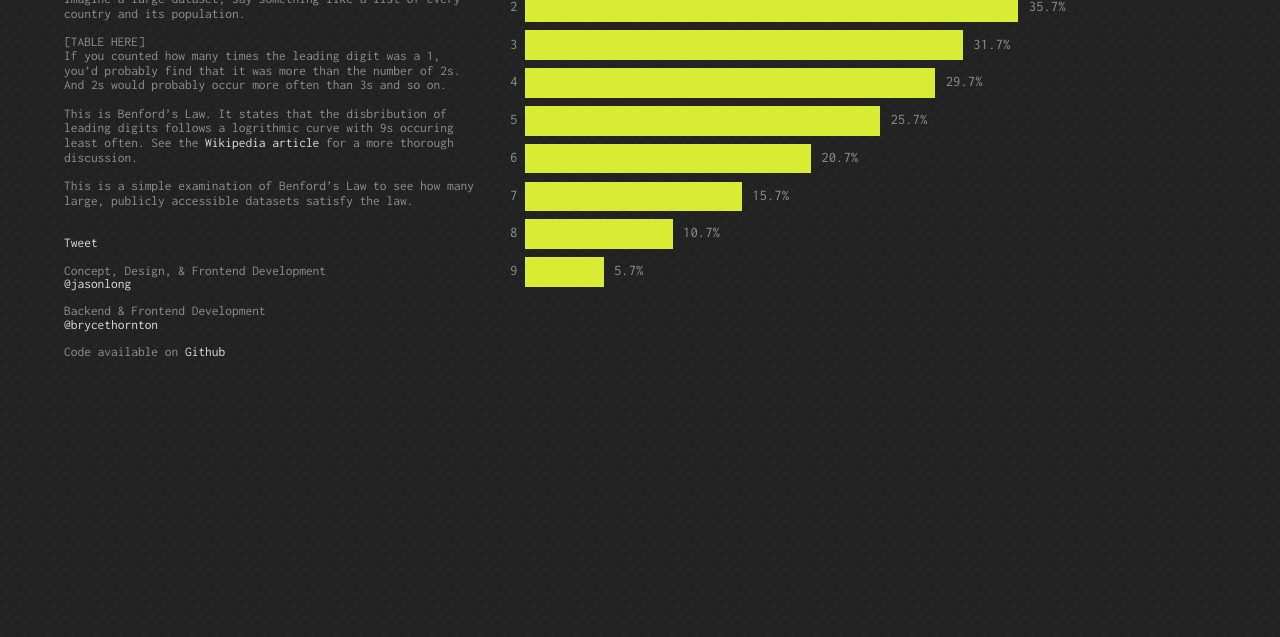
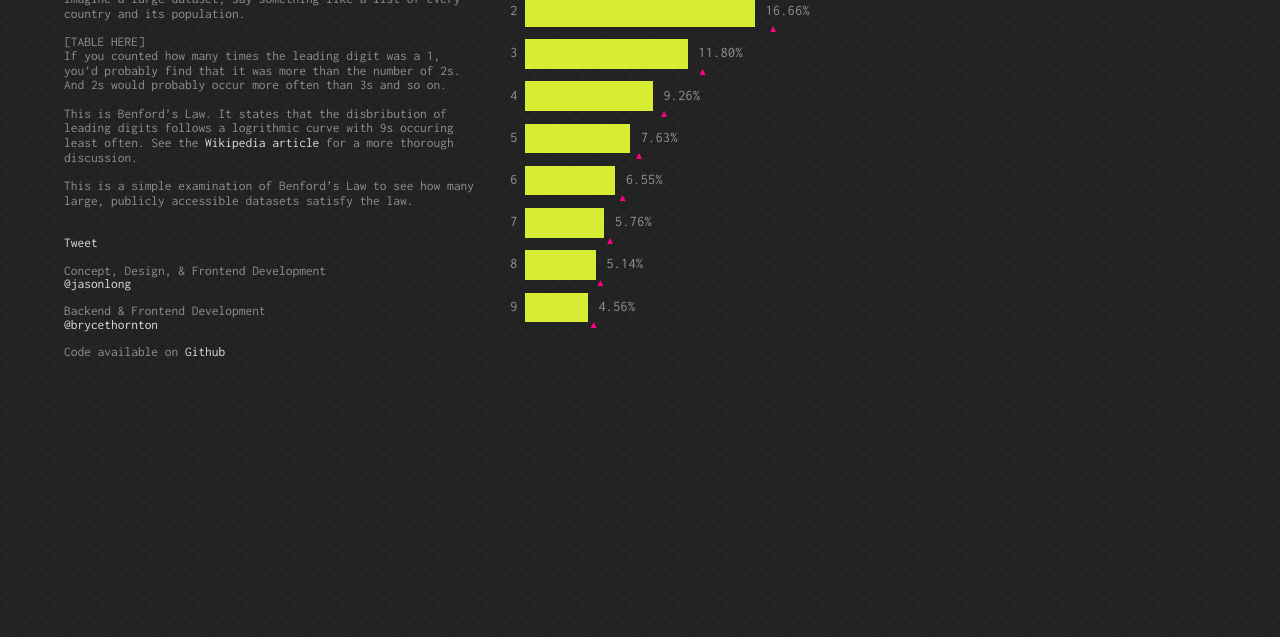
Before and after one commit to jasonlong/benfords-law, a plain HTML site: page index.html in a window 1280 px wide. Shown: the part 163-800 px from the top of the page. Drawn offline with nearby package versions, Linux system fonts and the light colour scheme.

Commit message:
added benford markers

```diff
--- a/css/sass/screen.scss
+++ b/css/sass/screen.scss
@@ -6,6 +6,7 @@
 $highlight_color: #d7ec33;
 $text_color: #8f8f8f;
 $link_color: #dcdcdc;
+$marker_color: #fe0086;
 
 $golden_ratio_small: 38%;
 $golden_ratio_large: 62%;
@@ -91,7 +92,7 @@ ol#chart {
   margin-top: 0.4em;
   li {
     position: relative;
-    margin-bottom: 0.5em;
+    margin-bottom: 0.8em;
     font-size: 1.1em;
     line-height: 2;
 
@@ -105,6 +106,15 @@ ol#chart {
       height: 2em;
       background-color: $highlight_color;
       margin-right: 0.7em;
+    }
+
+    b {
+      line-height: 1;
+      position: absolute;
+      bottom: -0.8em;
+      font-family: "Helvetica Neue", arial, sans-serif;
+      font-size: 70%;
+      color: $marker_color;
     }
   }
 }
--- a/index.html
+++ b/index.html
@@ -57,40 +57,31 @@
 
       <ol id="chart">
         <li>
-          <span class="digit">1</span>
-          <span class="fill" data-value="39.7"></span>
+          <span class="fill" data-value="32.62"></span>
         </li>
         <li>
-          <span class="digit">2</span>
-          <span class="fill" data-value="35.7"></span>
+          <span class="fill" data-value="16.66"></span>
         </li>
         <li>
-          <span class="digit">3</span>
-          <span class="fill" data-value="31.7"></span>
+          <span class="fill" data-value="11.80"></span>
         </li>
         <li>
-          <span class="digit">4</span>
-          <span class="fill" data-value="29.7"></span>
+          <span class="fill" data-value="9.26"></span>
         </li>
         <li>
-          <span class="digit">5</span>
-          <span class="fill" data-value="25.7"></span>
+          <span class="fill" data-value="7.63"></span>
         </li>
         <li>
-          <span class="digit">6</span>
-          <span class="fill" data-value="20.7"></span>
+          <span class="fill" data-value="6.55"></span>
         </li>
         <li>
-          <span class="digit">7</span>
-          <span class="fill" data-value="15.7"></span>
+          <span class="fill" data-value="5.76"></span>
         </li>
         <li>
-          <span class="digit">8</span>
-          <span class="fill" data-value="10.7"></span>
+          <span class="fill" data-value="5.14"></span>
         </li>
         <li>
-          <span class="digit">9</span>
-          <span class="fill" data-value="5.7"></span>
+          <span class="fill" data-value="4.56"></span>
         </li>
       </ol>
     </section>
--- a/js/app.js
+++ b/js/app.js
@@ -1,18 +1,36 @@
 (function() {
-  var adjustFooter, fillChart;
+  var BENFORD_VALUES, adjustFooter, fillChart, placeBenfordMarkers;
+  BENFORD_VALUES = {
+    1: 30.1,
+    2: 17.6,
+    3: 12.5,
+    4: 9.7,
+    5: 7.9,
+    6: 6.7,
+    7: 5.8,
+    8: 5.1,
+    9: 4.6
+  };
+  $(document).ready(function() {
+    adjustFooter();
+    fillChart();
+    return placeBenfordMarkers();
+  });
   $(window).resize(function() {
     return adjustFooter();
   });
-  $(document).ready(function() {
-    adjustFooter();
-    return fillChart();
-  });
   fillChart = function() {
-    return $('ol#chart li .fill').each(function(digit) {
+    return $('ol#chart li .fill').each(function(index) {
       var value;
       value = $(this).attr('data-value');
       $(this).width(value * 2 + '%');
       return $('<span>' + value + '%</span>').insertAfter($(this));
+    });
+  };
+  placeBenfordMarkers = function() {
+    return $('ol#chart li').each(function(index) {
+      $('<span class="digit">' + (index + 1) + '</span>').prependTo($(this));
+      return $('<b>▲</b>').css('left', BENFORD_VALUES[index + 1] * 2 + '%').appendTo($(this));
     });
   };
   adjustFooter = function() {
```
Also changed, not shown: js/coffee/app.coffee (+26 -8 lines), css/screen.css.
